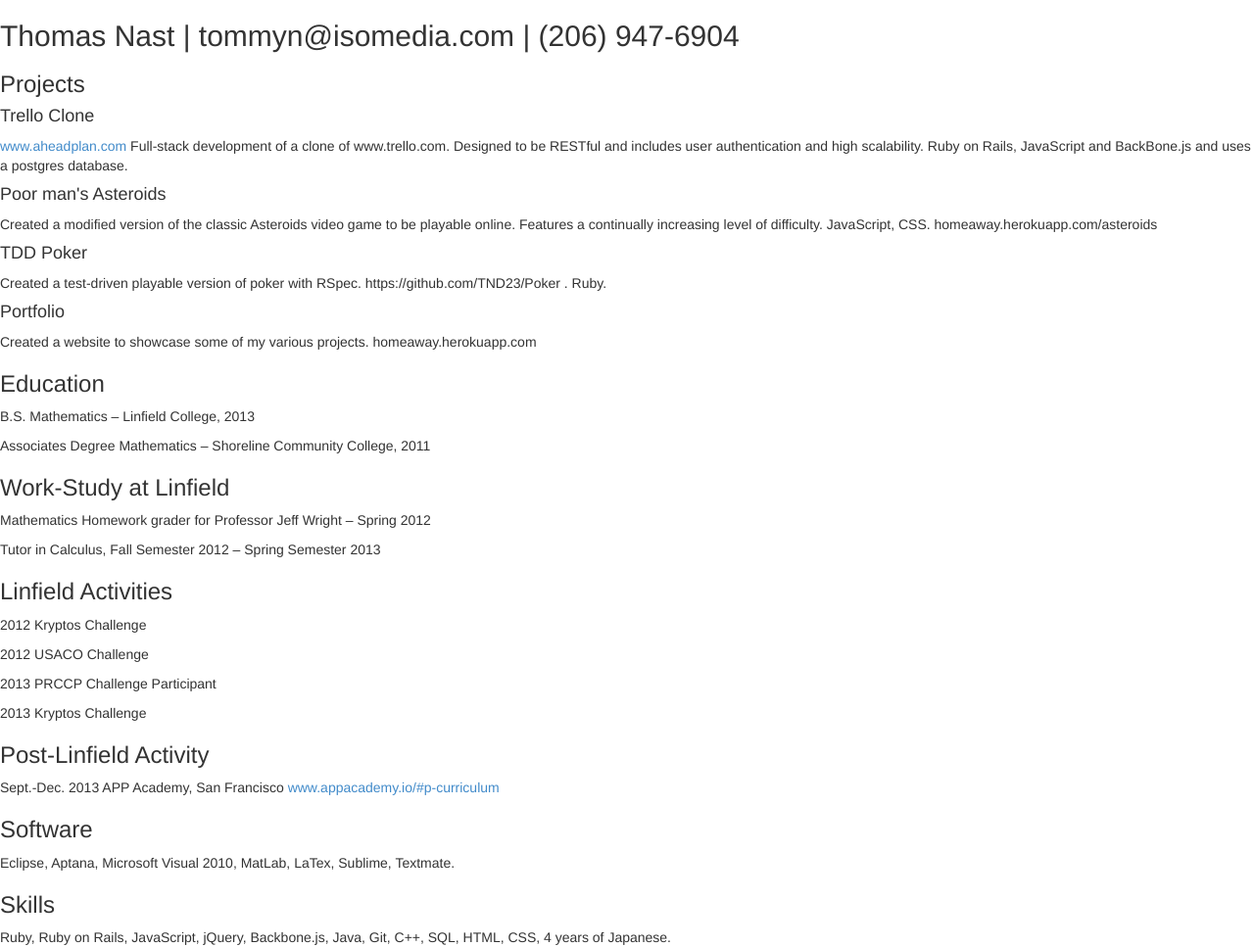
After one commit to TND23/homesite, a Rails app: page /resume in a window 1280 px wide. The commit adds this page. Shown: the whole page at 98% size. Run offline with Rails 7, Linux system fonts and the light colour scheme; style sheets or scripts are compiled from the project's sources.

Commit message:
minor tweaks

```diff
--- /dev/null
+++ b/app/controllers/resume_controller.rb
@@ -0,0 +1,7 @@
+class ResumeController < ApplicationController
+
+	def index
+
+	end
+
+end
--- a/app/controllers/root_controller.rb
+++ b/app/controllers/root_controller.rb
@@ -3,4 +3,7 @@
 	def index
 	end
 
+	def show
+	end
+
 end
--- /dev/null
+++ b/app/views/resume/index.html.erb
@@ -0,0 +1,39 @@
+<h2>Thomas Nast | tommyn@isomedia.com | (206) 947-6904</h2>
+
+<h3>Projects</h3>
+<p>
+	<h4> Trello Clone </h4>
+	<a href="http://www.aheadplan.com">www.aheadplan.com</a>	Full-stack development of a clone of www.trello.com. Designed to be RESTful and includes user authentication and high scalability. Ruby on Rails, JavaScript and BackBone.js and uses a postgres database.
+</p>
+<p> <h4> Poor man's Asteroids </h4> 				Created a modified version of the classic Asteroids video game					to be playable online. Features a continually increasing level of					difficulty. JavaScript, CSS. homeaway.herokuapp.com/asteroids
+</p>
+<p><h4> TDD Poker </h4>					Created a test-driven playable version of poker with RSpec. https://github.com/TND23/Poker . Ruby.
+</p>
+<p> <h4> Portfolio </h4>	Created a website to showcase some of my various projects. homeaway.herokuapp.com
+</p>
+
+<h3>Education</h3>
+<p>B.S. Mathematics – Linfield College, 2013</p>
+
+<p>Associates Degree Mathematics – Shoreline Community College, 2011<p>
+
+<h3>Work-Study at Linfield </h3>
+<p>Mathematics Homework grader for Professor Jeff Wright – Spring 2012</p>
+<p>Tutor in Calculus, Fall Semester 2012 – Spring Semester 2013</p>
+
+<h3>Linfield Activities </h3>
+<p>2012 Kryptos Challenge</p>
+<p>2012 USACO Challenge</p>
+<p>2013 PRCCP Challenge Participant</p>
+<p>2013 Kryptos Challenge</p>
+
+
+
+<h3>Post-Linfield Activity</h3>
+<p>Sept.-Dec. 2013 APP Academy, San Francisco
+<a href="http://www.appacademy.io/#p-curriculum">www.appacademy.io/#p-curriculum</a>
+
+
+<h3>Software</h3>	Eclipse, Aptana, Microsoft Visual 2010, MatLab, LaTex, Sublime, Textmate.
+
+<h3>Skills</h3> 	Ruby, Ruby on Rails, JavaScript, jQuery, Backbone.js, Java, Git, C++, SQL, HTML, CSS, 4 years of Japanese.
--- a/config/routes.rb
+++ b/config/routes.rb
@@ -1,7 +1,6 @@
 Homeapp::Application.routes.draw do
   root to: "root#index"
-  resources :root, :only => [:index] do
-  	get :download
-  end
+  resources :root, :only => [:index]
+  resources :resume, :only => [:index]
   resources :asteroids
 end
```
Also changed, not shown: app/views/root/index.html.erb (+4 -10 lines), app/views/root/show.html.erb (added), 1 other file.
